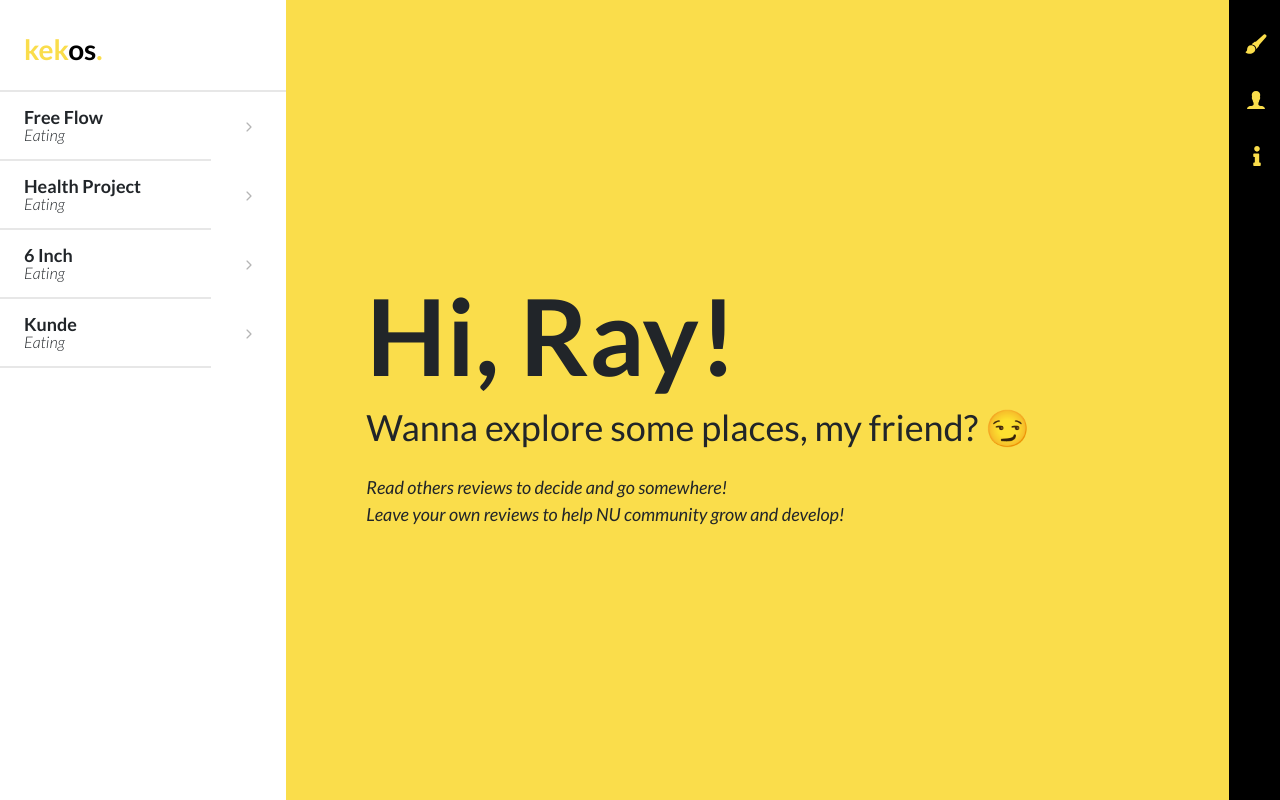
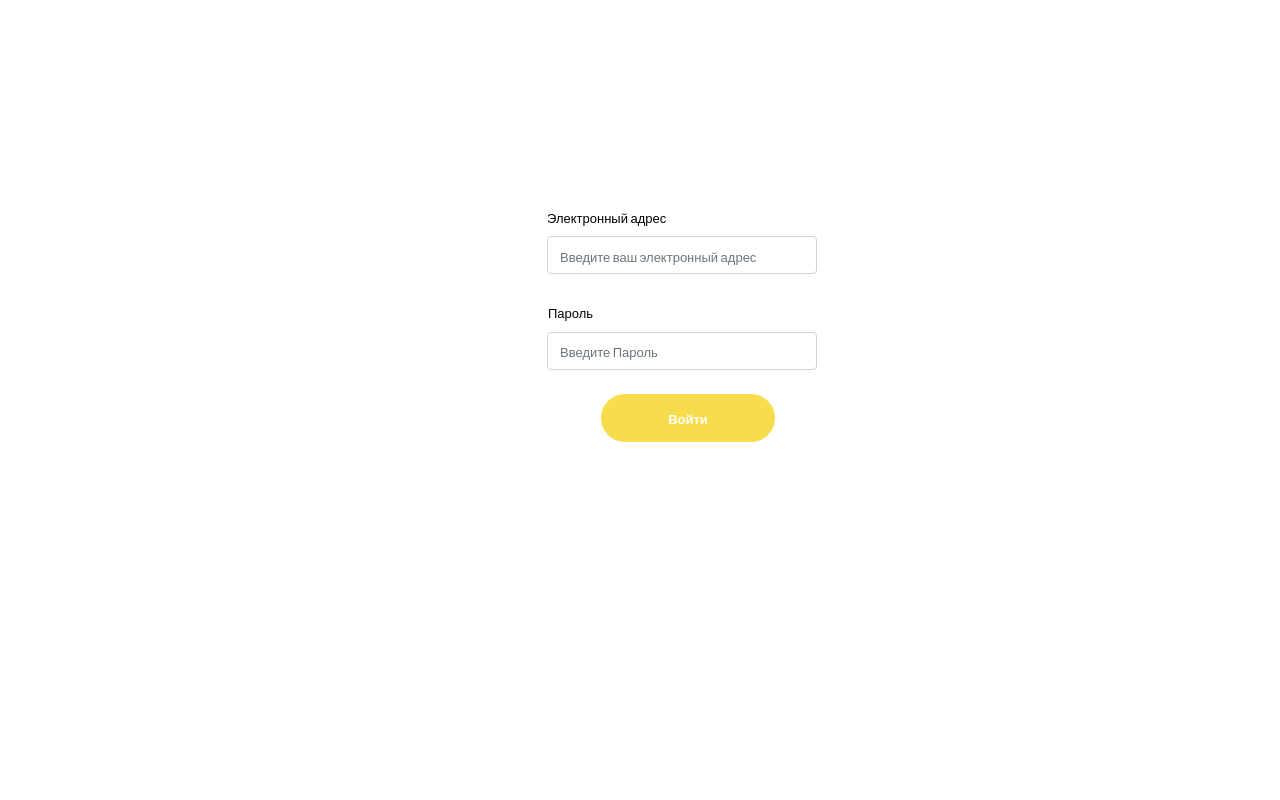
Before and after one commit to ironsoul0/mlh-studenteaters, a React (Create React App) app: page / in a window 1280 px wide. Built offline with nearby package versions, Linux system fonts and the light colour scheme.

Commit message:
Kekocity

```diff
--- a/src/App.js
+++ b/src/App.js
@@ -5,19 +5,44 @@ import Nav from './components/Nav/Nav';
 import Login from './components/Login/Login';
 import './App.css';
 
-function App() {
-  return (
-    <div class="row">
+import { connect } from 'react-redux';
+
+function App(props) {
+  const login = () => {
+    props.dispatch({
+      type: "LOGIN"
+    });
+  }
+
+  const styles = {
+    display: "flex",
+    alignItems: "center",
+    justifyContent: "center",
+    height: "80vh"
+  }
+
+  return !props.logged ? (
+    // <div class="row">
+    //   <ScrollBar />
+    //   <Content />
+    //   <Nav />
+    // </div>
+    <div style={styles}>
+        <Login login={login} />
+    </div>
+  ) : (
+<div class="row">
       <ScrollBar />
       <Content />
       <Nav />
     </div>
-    // <div className="container d-flex justify-content-center align-items-center app_wrapper">
-    //   <div className="col-md-4">
-    //     <Login />
-    //   </div>
-    // </div>
   );
 }
 
-export default App;
+const mapStateToProps = state => {
+  return {
+    logged: state.logged
+  }
+}
+
+export default connect(mapStateToProps)(App);
--- a/src/components/Login/Login.js
+++ b/src/components/Login/Login.js
@@ -62,6 +62,7 @@ class Login extends React.Component {
         password: this.state.password,
       };
     }
+    this.props.login();
   };
 
   render() {
--- a/src/reducers/index.js
+++ b/src/reducers/index.js
@@ -96,7 +96,8 @@ const initialState = {
   chosen: -1,
   editMode: false,
   loggedIn: true,
-  feedbackText: ''
+  feedbackText: '',
+  logged: false
 };
 
 const reducer = (state = initialState, action) => {
@@ -122,12 +123,18 @@ const reducer = (state = initialState, action) => {
     case "SUBMIT_FEEDBACK": {
       const nextState = { ...state };
       nextState.posts = [...state.posts];
-      nextState.posts[state.chosen].comments.push({
+      nextState.posts[state.chosen].comments = [{
         author: "Ray Morty",
         content: state.feedbackText
-      });
+      }, ...nextState.posts[state.chosen].comments];
       nextState.feedbackText = "";
       return nextState;
+    }
+    case "LOGIN": {
+      return {
+        ...state,
+        logged: true
+      }
     }
     default:
       return state;
```
